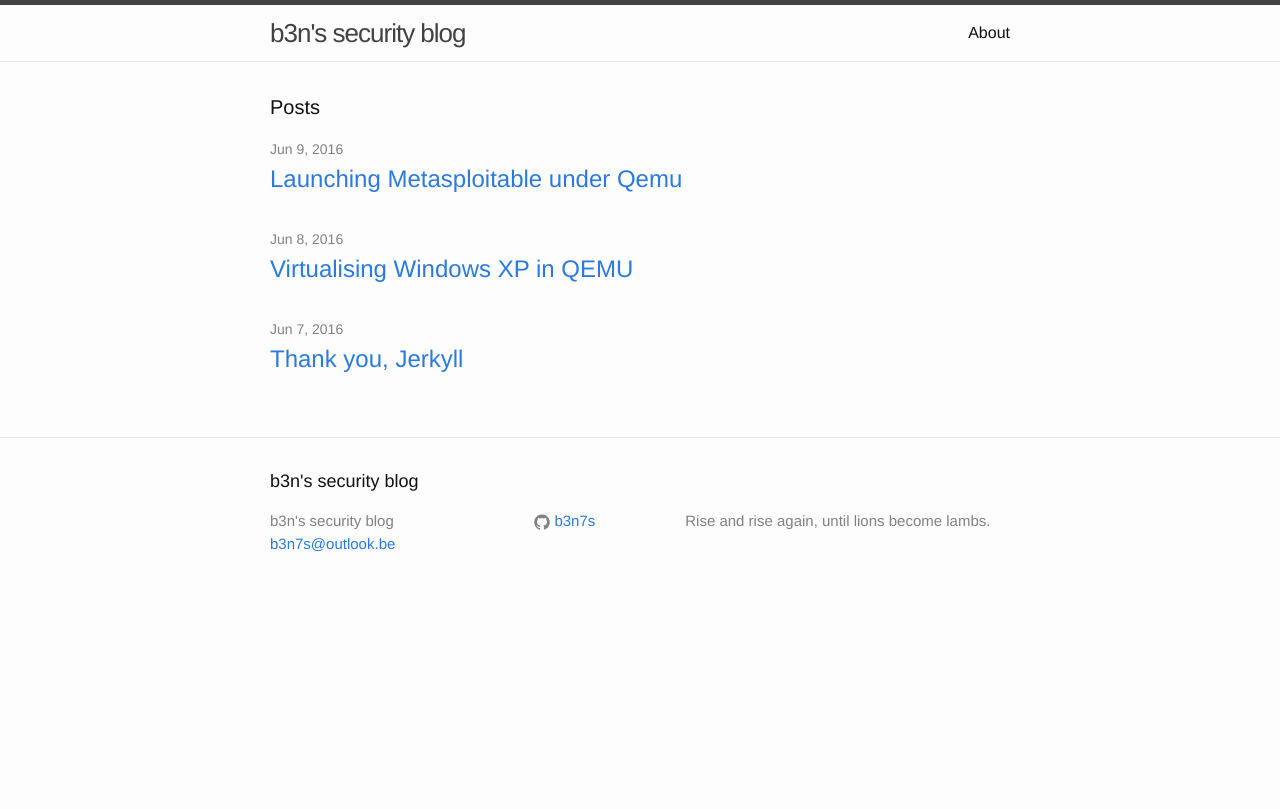
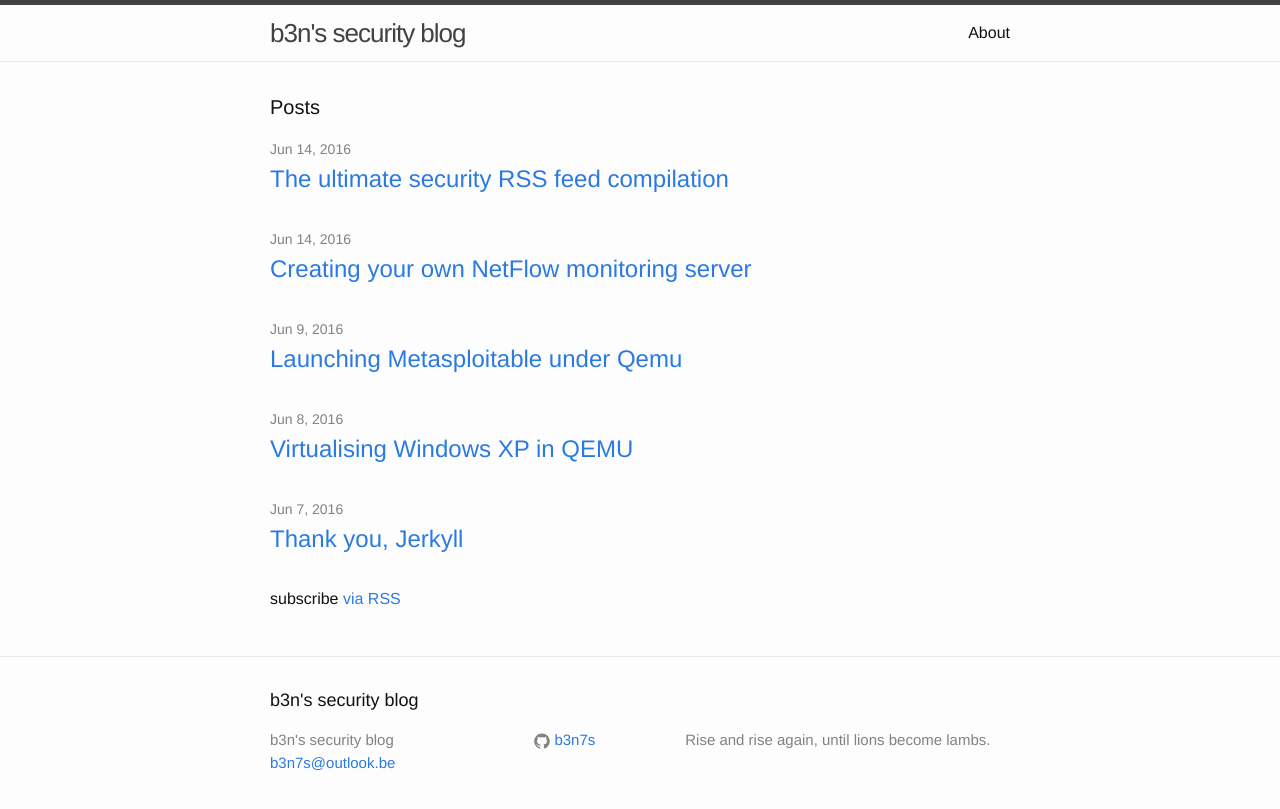
Before and after one commit to kurisuryu/b3n7s.github.io, a Jekyll site: the page built from index.html, in a window 1280 px wide. Shown: the top 809 px of the page. Built offline with Jekyll 4.4.1, drawn with Linux system fonts in a browser that asks for light colours; some of the changed lines change nothing that is shown.

Commit message:
New posts

````diff
--- /dev/null
+++ b/_posts/2016-06-14-creating-your-own-netflow-collector.markdown
@@ -0,0 +1,115 @@
+---
+layout: post
+title:  "Creating your own NetFlow monitoring server"
+date:   2016-06-14 12:22:10 +0430
+categories: update
+---
+In this post, I will be explaining you how you can set up your own Netflow monitoring server. From Wikipedia:
+
+> NetFlow is a feature that was introduced on Cisco routers that provides the ability to collect IP network traffic as it enters or exits an interface. By analyzing the data provided by NetFlow, a network administrator can determine things such as the source and destination of traffic, class of service, and the causes of congestion. A typical flow monitoring setup (using NetFlow) consists of three main components:
+>
+> - Flow exporter: aggregates packets into flows and exports flow records towards one or more flow collectors.
+> - Flow collector: responsible for reception, storage and pre-processing of flow data received from a flow exporter.
+> - Analysis application: analyzes received flow data in the context of intrusion detection or traffic profiling, for example.
+
+NetFlow allows you thus to get more insight in what is happening on your network. In my case, I had to turn to it for a site I was administrating, which had a very limited bandwidth and a lot of users on it. To detect excessive download and upload behavior, we had to implement a NetFlow solution.
+
+If we want to get a NetFlow environment up and running, we will need the three pieces mentioned above. In my test setup the **flow exporter** will be a Cisco 2811 router. These are the lines I have added to my router configuration:
+
+```
+router(config)#ip flow-export version 9
+router(config)#ip flow-export destination 192.168.10.253 34343
+router(config)#interface FastEthernet0/1
+router(config-if)#ip flow ingress
+router(config-if)#ip flow egress
+```
+
+You need a working router setup of course before adding these lines. Some important parameters are:
+
+- **The destination IP:** in this case 192.168.10.253
+- **The destination UDP port:** the NetFlow data will be sent on this UDP port, in this case port 34343
+- **The interface to monitor:** in the case of a NAT-enabled router, you should pick the inside interface as in the inverse case, you would not be able to see the different inside addresses. Under this interface you specify in what direction you want to monitor the flows. We pick both directions.
+
+This is about it for the flow exporter configuration. The **flow collector** will take a little bit more energy.
+
+In our case we will use a Linux server as a flow collector. If you do not have one up and running, you can create one by installing Arch Linux on a computer. Arch Linux is an excellent, minimalist (which is perfect for servers in particular) distribution with great documentation. For an excellent beginners guide head to the [Arch wiki](https://wiki.archlinux.org/index.php/beginners%27_guide). Follow the guidelines in this article to install your server. After completing the beginner's guide, you can configure your server as an SSH server (to configure it over the network) and add a less privileged account, which you put in a sudoers group.
+
+The rest of the tutorial will presume you are working in Arch Linux. You should be able to execute similar commands on other Linux variants.
+
+To collect the NetFlow data, we will make use of **nfdump**, available in the Arch Linux package repositories. Install it with:
+
+```
+$ sudo pacman -S nfdump
+```
+
+Next we want to create a folder where we will store all our collected NetFlow data:
+
+```
+$ sudo mkdir -p /srv/netflow
+```
+
+In this folder, we will create, for the sake of organisation, a folder per device from which we are capturing:
+
+```
+$ sudo mkdir -p /srv/netflow/cisco
+```
+You can name these folders however you want of course.
+
+The daemon that can capture NetFlow date is called **nfcapd**. The basic command to launch a NetFlow capture daemon is:
+
+```
+$ /usr/bin/nfcapd -w -D -l /srv/netflow/cisco -p 34343
+```
+
+So, a little explanation of the different options:
+
+- **-w**: Sync file rotation with next 5min (default) interval
+- **-D**: Fork to background
+- **-l /srv/netflow/cisco**: set the output directory to /srv/netflow/cisco
+- **-p 34343**: listen on port 34343
+
+If we run this command, the first files should start appearing in the folder /srv/netflow/cisco, one per every 5 minutes. **nfcapd** will keep the current data in a file named **nfcapd.current**. The past data is stored each time in a file called **nfcapd.YYYYMMDDHHmm**.
+
+Now we want to make a service of this command to enable it (so that it runs at startup). The proper way of doing this is by creating a systemd file:
+
+```
+$ sudo cat > /etc/systemd/system/nfcapd-cisco.service << EOF
+[Unit]
+Description=nfcapd
+
+[Service]
+Type=forking
+ExecStart=/usr/bin/nfcapd -w -D -l /srv/netflow/cisco -p 34343
+
+[Install]
+WantedBy=multi-user.target
+EOF
+```
+
+Starting this service, will run the nfcapd daemon and enabling it will ensure that nfcapd is launched at every startup (in case of a server reboot):
+
+```
+$ sudo systemctl start nfcapd-cisco
+$ sudo systemctl enable nfcapd-cisco
+```
+
+Our collector is set up! Now we will analyse our data. For this, we can use the command-line tool **nfdump**, shipped with the **nfdump** package, to do some quick queries. Let's give some examples. To list the top 10 downloaders (measured in bytes downloaded) on your network from 12:00 on April 10th 2016 to 12:00 on April 17th 2016:
+
+```
+$ nfdump -R /srv/netflow/cisco/nfcapd.201604101200:nfcapd.201604171200 -s dstip -O bytes -n 10
+```
+
+To check to 50 most accessed servers (in terms of bytes downloaded), for a particular IP address (in this case 192.168.10.57):
+
+```
+$  nfdump -R /srv/netflow/cisco/nfcapd.201604101200:nfcapd.201604171200 -s srcip -O bytes -n 50 "dst ip 192.168.10.57"
+```
+
+We can also export the results to a csv file, which we can then import in a another application, as for example Microsoft Excel (or even better, gNumeric), for further analysis:
+
+```
+nfdump -R /srv/netflow/cisco-2811/nfcapd.201605220730:nfcapd.201605270730 -s dstip -O bytes -n 100  -o csv "dst net 192.168.10.0/24" > 20160527-cisco.csv
+```
+Here, we exported the top 100 downloaders (in terms of downloaded bytes) from 07:30 on May 22nd to 07:30 on May 27th to a csv file. Moreover we add a filter to only see local IP addresses (in the range of 192.168.10.0/24), to filter out upload traffic.
+
+Once you have the NetFlow data, there are almost no limits in the queries you can perform. So play with it. It will learn you more about networking and especially about the network you are monitoring.
--- /dev/null
+++ b/_posts/2016-06-14-the-ultimum-security-rss-feed-compilation.markdown
@@ -0,0 +1,111 @@
+---
+layout: post
+title:  "The ultimate security RSS feed compilation"
+date:   2016-06-14 15:16:05 +0430
+categories:
+---
+
+If you are, as I am, a big fan of RSS feeds and interested in being up to date with the latest security news, you have come to the right place.
+
+I love RSS. I have [newsbeuter](www.newsbeuter.org) on my Arch Linux and the open source [Flym](https://github.com/FredJul/Flym) on my Android. I have all my favorite RSS feeds in both applications, so I am in the first line to know about a new blog post or a new discovered exploit.
+
+However, compiling my list of good security blogs took some time. I have been reading security blogs for some time now, and separated the superficial non-interesting ones from the high-quality ones. Some provide the latest news with a high frequency, others are less frequent, but very interesting blog sites.
+
+My primary criteria for choosing the security blogs to follow:
+
+- Should discuss security topics
+- Must have published at least 3 blogs in the last 6 months and at least 1 blog in the last month
+- Should publish high quality posts
+
+If you are also reading your RSS feeds with newsbeuter, just add the following lines to your .newsbeuter/urls file:
+
+```
+https://www.us-cert.gov/ncas/current-activity.xml
+http://krebsonsecurity.com/feed/
+https://www.schneier.com/blog/atom.xml
+http://www.darkreading.com/rss_simple.asp
+http://www.cio.com/index.rss
+http://feeds.pcmag.com/Rss.aspx/SectionArticles?sectionId=25442
+https://www.wired.com/category/security/feed/
+http://www.forbes.com/sites/firewall/feed/
+http://www.techrepublic.com/rssfeeds/topic/security/
+http://www.zdnet.com/blog/rss.xml
+http://news.hitb.org/rss.xml
+https://threatpost.com/feed/
+http://www.itsecurityguru.org/feed/
+http://itsecurity.co.uk/feed/
+https://dankaminsky.com/feed/
+http://emergentchaos.com/feed
+http://www.flyingpenguin.com/?feed=rss2
+http://feeds.feedburner.com/inftoint
+https://www.grahamcluley.com/feed/
+https://blog.elearnsecurity.com/feed
+http://www.hackingarticles.in/feed/
+http://holisticinfosec.blogspot.com/feeds/posts/default
+http://jeffsoh.blogspot.com/feeds/posts/default
+http://feeds.feedburner.com/MattFlynnsIdentityManagementBlog
+http://feeds.feedburner.com/blogspot/CqwP?format=xml
+https://nakedsecurity.sophos.com/feed/
+http://infosecisland.com/rss.html
+http://robert.penz.name/feed/
+https://blog.trailofbits.com/feed/
+http://blog.uncommonsensesecurity.com/feeds/posts/default
+https://www.veracode.com/blog/feed
+https://labsblog.f-secure.com/feed/
+http://feeds.danielmiessler.com/danielmiessler
+https://feeds.feedblitz.com/thesecurityledger
+https://zeltser.com/feed/
+```
+You can also download the url file from [here](/downloads/urls). Just place this file in your ~/.newsbeuter folder. Watch out that you will lose your other feeds if you overwrite a currently existing url file.
+
+For Flym, you can either add each RSS feed one by one (if you have a lot of time to kill), or create an OPML file which contains all the RSS feeds and import it in Flym. For this create a file called *the-ultimate-security-rss-feed-compilation.opml* with this content:
+
+``` xml
+<?xml version="1.0"?>
+<opml version="1.0">
+  <head>
+    <title>newsbeuter - Exported Feeds</title>
+  </head>
+  <body>
+    <outline type="rss" xmlUrl="https://www.us-cert.gov/ncas/current-activity.xml" htmlUrl="https://www.us-cert.gov/ncas/current-activity.xml" title="US-CERT Current Activity"/>
+    <outline type="rss" xmlUrl="http://krebsonsecurity.com/feed/" htmlUrl="http://krebsonsecurity.com" title="Krebs on Security"/>
+    <outline type="rss" xmlUrl="https://www.schneier.com/blog/atom.xml" htmlUrl="https://www.schneier.com/blog/" title="Schneier on Security"/>
+    <outline type="rss" xmlUrl="http://www.darkreading.com/rss_simple.asp" htmlUrl="http://www.darkreading.com" title="Dark Reading: "/>
+    <outline type="rss" xmlUrl="http://www.cio.com/index.rss" htmlUrl="http://www.cio.com" title="CIO"/>
+    <outline type="rss" xmlUrl="http://feeds.pcmag.com/Rss.aspx/SectionArticles?sectionId=25442" htmlUrl="http://www.pcmag.com" title="PCMag.com Latest Articles"/>
+    <outline type="rss" xmlUrl="https://www.wired.com/category/security/feed/" htmlUrl="https://www.wired.com" title="WIRED"/>
+    <outline type="rss" xmlUrl="http://www.forbes.com/sites/firewall/feed/" htmlUrl="http://www.forbes.com/sites/firewall/" title="The Firewall - the world of security - Forbes"/>
+    <outline type="rss" xmlUrl="http://www.techrepublic.com/rssfeeds/topic/security/" htmlUrl="http://www.techrepublic.com/rssfeeds/topic/security/" title="Security on TechRepublic"/>
+    <outline type="rss" xmlUrl="http://www.zdnet.com/blog/rss.xml" htmlUrl="http://www.zdnet.com/" title="Latest blogs for ZDNet"/>
+    <outline type="rss" xmlUrl="http://news.hitb.org/rss.xml" htmlUrl="http://news.hitb.org/" title="HITBSecNews - Keeping Knowledge Free for Over a Decade"/>
+    <outline type="rss" xmlUrl="https://threatpost.com/feed/" htmlUrl="https://threatpost.com" title="Threatpost | The first stop for security news"/>
+    <outline type="rss" xmlUrl="http://www.itsecurityguru.org/feed/" htmlUrl="http://www.itsecurityguru.org" title="IT SECURITY GURU"/>
+    <outline type="rss" xmlUrl="http://itsecurity.co.uk/feed/" htmlUrl="http://itsecurity.co.uk" title="ITsecurity"/>
+    <outline type="rss" xmlUrl="https://dankaminsky.com/feed/" htmlUrl="https://dankaminsky.com" title="Dan Kaminsky's Blog"/>
+    <outline type="rss" xmlUrl="http://emergentchaos.com/feed" htmlUrl="http://emergentchaos.com" title="Emergent Chaos"/>
+    <outline type="rss" xmlUrl="http://www.flyingpenguin.com/?feed=rss2" htmlUrl="http://www.flyingpenguin.com" title="flyingpenguin"/>
+    <outline type="rss" xmlUrl="http://feeds.feedburner.com/inftoint" htmlUrl="https://www.elie.net/blog/" title="Elie on Internet Security and Performance"/>
+    <outline type="rss" xmlUrl="https://www.grahamcluley.com/feed/" htmlUrl="https://www.grahamcluley.com" title="Graham Cluley"/>
+    <outline type="rss" xmlUrl="https://blog.elearnsecurity.com/feed" htmlUrl="https://blog.elearnsecurity.com" title="eLearnSecurity Blog"/>
+    <outline type="rss" xmlUrl="http://www.hackingarticles.in/feed/" htmlUrl="http://www.hackingarticles.in" title="Hacking Articles"/>
+    <outline type="rss" xmlUrl="http://holisticinfosec.blogspot.com/feeds/posts/default" htmlUrl="http://holisticinfosec.blogspot.com/" title="HolisticInfoSec"/>
+    <outline type="rss" xmlUrl="http://jeffsoh.blogspot.com/feeds/posts/default" htmlUrl="http://jeffsoh.blogspot.com/" title="JeffSoh on NetSec"/>
+    <outline type="rss" xmlUrl="http://feeds.feedburner.com/MattFlynnsIdentityManagementBlog" htmlUrl="http://360tek.blogspot.com/" title="Matt Flynn's Security and Identity Blog"/>
+    <outline type="rss" xmlUrl="http://feeds.feedburner.com/blogspot/CqwP?format=xml" htmlUrl="http://marcoramilli.blogspot.com/" title="Marco Ramilli's Blog"/>
+    <outline type="rss" xmlUrl="https://nakedsecurity.sophos.com/feed/" htmlUrl="https://nakedsecurity.sophos.com" title="Naked Security"/>
+    <outline type="rss" xmlUrl="http://infosecisland.com/rss.html" htmlUrl="https://infosecisland.infosecisland.com" title="Infosec Island Latest Articles"/>
+    <outline type="rss" xmlUrl="http://robert.penz.name/feed/" htmlUrl="http://robert.penz.name" title="Robert Penz Blog"/>
+    <outline type="rss" xmlUrl="https://blog.trailofbits.com/feed/" htmlUrl="https://blog.trailofbits.com" title="Trail of Bits Blog"/>
+    <outline type="rss" xmlUrl="http://blog.uncommonsensesecurity.com/feeds/posts/default" htmlUrl="http://blog.uncommonsensesecurity.com/" title="Uncommon Sense Security"/>
+    <outline type="rss" xmlUrl="https://www.veracode.com/blog/feed" htmlUrl="https://www.veracode.com/blog" title=""/>
+    <outline type="rss" xmlUrl="https://labsblog.f-secure.com/feed/" htmlUrl="https://labsblog.f-secure.com" title="News from the Lab"/>
+    <outline type="rss" xmlUrl="http://feeds.danielmiessler.com/danielmiessler" htmlUrl="https://danielmiessler.com/" title="Daniel Miessler : infosec | technology | humans"/>
+    <outline type="rss" xmlUrl="https://feeds.feedblitz.com/thesecurityledger" htmlUrl="https://securityledger.com" title="The Security Ledger"/>
+    <outline type="rss" xmlUrl="https://zeltser.com/feed/" htmlUrl="https://zeltser.com" title="Lenny Zeltser"/>
+  </body>
+</opml>
+```
+
+You can also simply download the OPML file [here](/downloads/the-ultimate-security-rss-feed-compilation.opml).
+
+Enjoy being up to date!
--- a/index.html
+++ b/index.html
@@ -18,6 +18,6 @@
     {% endfor %}
   </ul>
 
-<!--  <p class="rss-subscribe">subscribe <a href="{{ "/feed.xml" | prepend: site.baseurl }}">via RSS</a></p> -->
+ <p class="rss-subscribe">subscribe <a href="{{ "/feed.xml" | prepend: site.baseurl }}">via RSS</a></p>
 
 </div>
````
Also changed, not shown: 3 other files.
